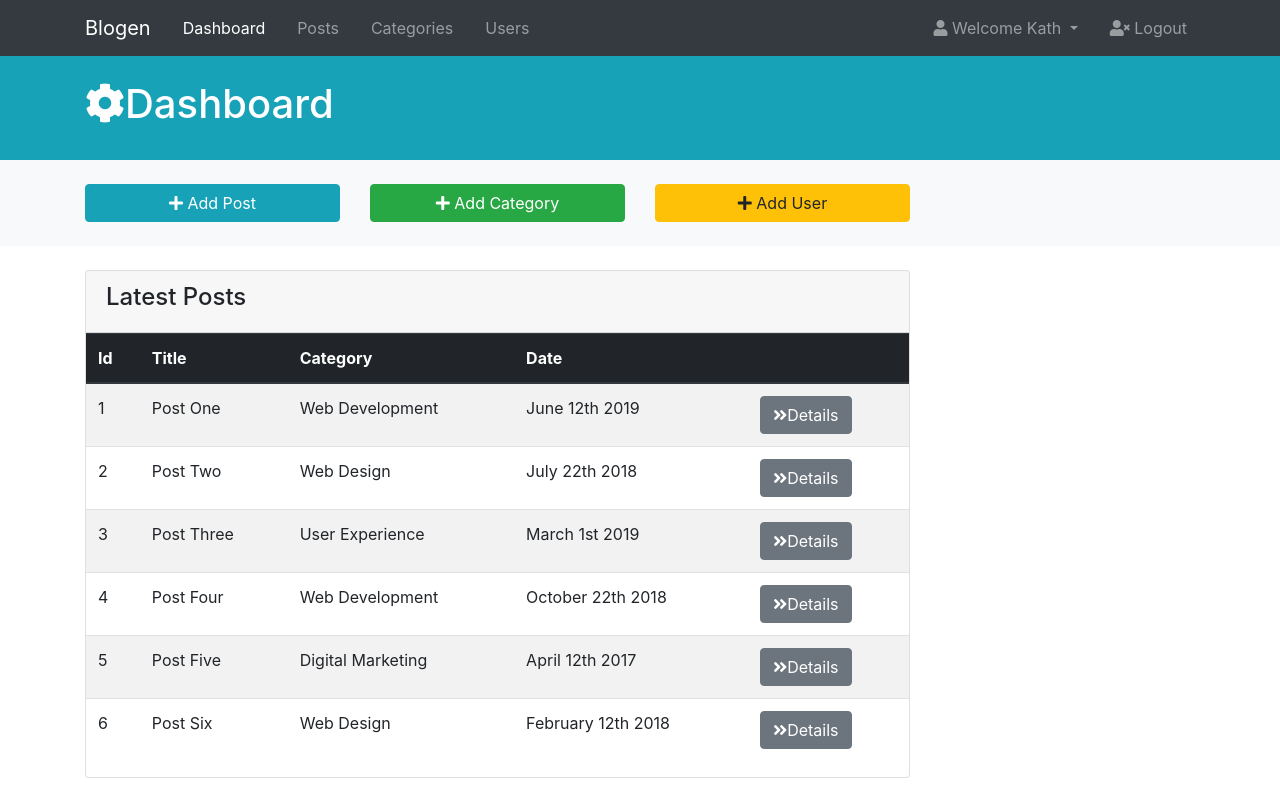
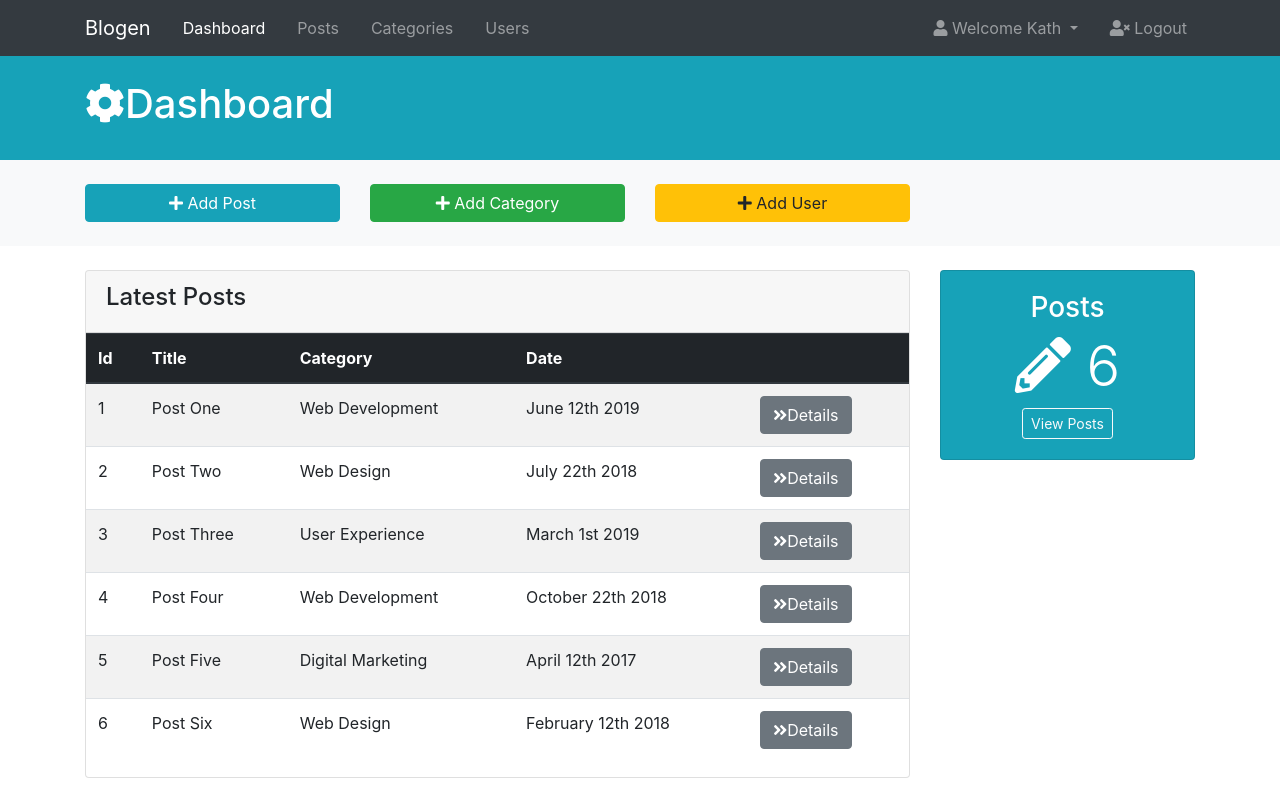
Before and after one commit to katherinebl/blogen-admin-ui, a plain HTML site: page index.html in a window 1280 px wide. Drawn offline with nearby package versions, Linux system fonts and the light colour scheme; a script that the page names is missing.

Commit message:
Added info card for posts

```diff
--- a/index.html
+++ b/index.html
@@ -190,7 +190,17 @@
             </table>
           </div>
         </div>
-        <div class="col-md-3"></div>
+        <div class="col-md-3">
+          <div class="card text-center bg-info text-white mb-3">
+            <div class="card-body">
+              <h3>Posts</h3>
+              <h4 class="display-4">
+                <i class="fas fa-pencil-alt"></i> 6
+              </h4>
+              <a href="posts.html" class="btn btn-outline-light btn-sm">View Posts</a>
+            </div>
+          </div>
+        </div>
       </div>
     </div>
   </section>
```
